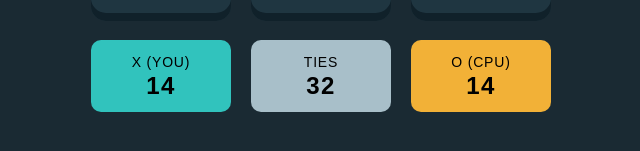
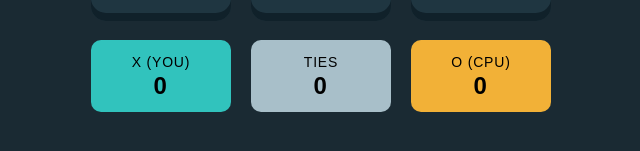
Before and after one commit to skhbabez/TIC-TAC-TOE, a React (Vite) app: page / in a window 1280 px wide. Both pictures are taken after a click on the button "NEW GAME (VS CPU)". Shown: the part 599-750 px from the top of the page, without its empty margins (319-959 px from the left). Built offline with nearby package versions, Linux system fonts and the light colour scheme; a web font is replaced by a local one.

Commit message:
aded turn and store

```diff
--- a/src/App.tsx
+++ b/src/App.tsx
@@ -8,12 +8,19 @@ export interface Tile {
   id: number;
   marker: Marker | null;
 }
+export interface Score {
+  playerX: number;
+  ties: number;
+  playerO: number;
+}
 
 interface GameState {
   status: "running" | "idle";
   marker: Marker;
   vsCpu: boolean;
   tiles: Tile[];
+  turn: Marker;
+  score: Score;
 }
 
 interface StartAction {
@@ -33,6 +40,12 @@ const defaultGameState: GameState = {
   vsCpu: true,
   marker: "x",
   tiles: Array.from({ length: 9 }, (_, i) => ({ id: i, marker: null })),
+  turn: "x",
+  score: {
+    playerX: 0,
+    ties: 0,
+    playerO: 0,
+  },
 };
 const reducer = (gameState: GameState, action: GameAction): GameState => {
   switch (action.type) {
@@ -69,6 +82,8 @@ function App() {
           marker={gameState.marker}
           vsCpu={gameState.vsCpu}
           tiles={gameState.tiles}
+          turn={gameState.turn}
+          score={gameState.score}
         />
       )}
     </main>
--- a/src/layouts/ActiveGame/ActiveGame.tsx
+++ b/src/layouts/ActiveGame/ActiveGame.tsx
@@ -4,7 +4,7 @@ import X from "../../components/icons/X";
 import clsx from "clsx";
 import OutlineX from "../../components/icons/XOutline";
 import OutlineO from "../../components/icons/OutlineO";
-import type { Marker, Tile } from "../../App";
+import type { Marker, Score, Tile } from "../../App";
 import Dialog from "../../components/Dialog/Dialog";
 import { useRef } from "react";
 
@@ -12,9 +12,11 @@ interface ActiveGameProps {
   marker: Marker;
   vsCpu: boolean;
   tiles: Tile[];
+  turn: Marker;
+  score: Score;
 }
 
-const ActiveGame = ({ marker, vsCpu, tiles }: ActiveGameProps) => {
+const ActiveGame = ({ marker, vsCpu, tiles, turn, score }: ActiveGameProps) => {
   const restartRef = useRef<HTMLDialogElement>(null);
 
   const opponent = vsCpu ? "cpu" : "p2";
@@ -32,7 +34,11 @@ const ActiveGame = ({ marker, vsCpu, tiles }: ActiveGameProps) => {
         />
         <div className="bg-semi-dark-navy rounded-m md:px-[1.875rem] px-[0.9375rem] md:pt-[0.8125rem] pt-[0.5625rem] md:pb-[1.1875rem] pb-[0.8125rem] inset-shadow-m inset-shadow-dark-navy-b">
           <span className="md:text-heading-xs text-body text-silver flex gap-[0.8125rem] ">
-            <X className="w-4 h-4 md:w-5 md:h-5 text-silver inline-block" />
+            {turn == "x" ? (
+              <X className="w-4 h-4 md:w-5 md:h-5 text-silver inline-block" />
+            ) : (
+              <O className="w-4 h-4 md:w-5 md:h-5 text-silver inline-block" />
+            )}
             Turn
           </span>
         </div>
@@ -57,13 +63,13 @@ const ActiveGame = ({ marker, vsCpu, tiles }: ActiveGameProps) => {
       <footer className="grid grid-flow-col auto-cols-fr gap-5 pt-5 md:pt-[1.1875rem]">
         <ScoreTile
           label={`x (${marker === "x" ? player : opponent})`}
-          score={14}
+          score={score.playerX}
           color="bg-light-blue"
         />
-        <ScoreTile label="ties" score={32} color="bg-silver" />
+        <ScoreTile label="ties" score={score.ties} color="bg-silver" />
         <ScoreTile
           label={`o (${marker === "o" ? player : opponent})`}
-          score={14}
+          score={score.playerO}
           color="bg-light-yellow"
         />
       </footer>
```
Also changed, not shown: 1 other file (tests, documents, lock files or other folders).
